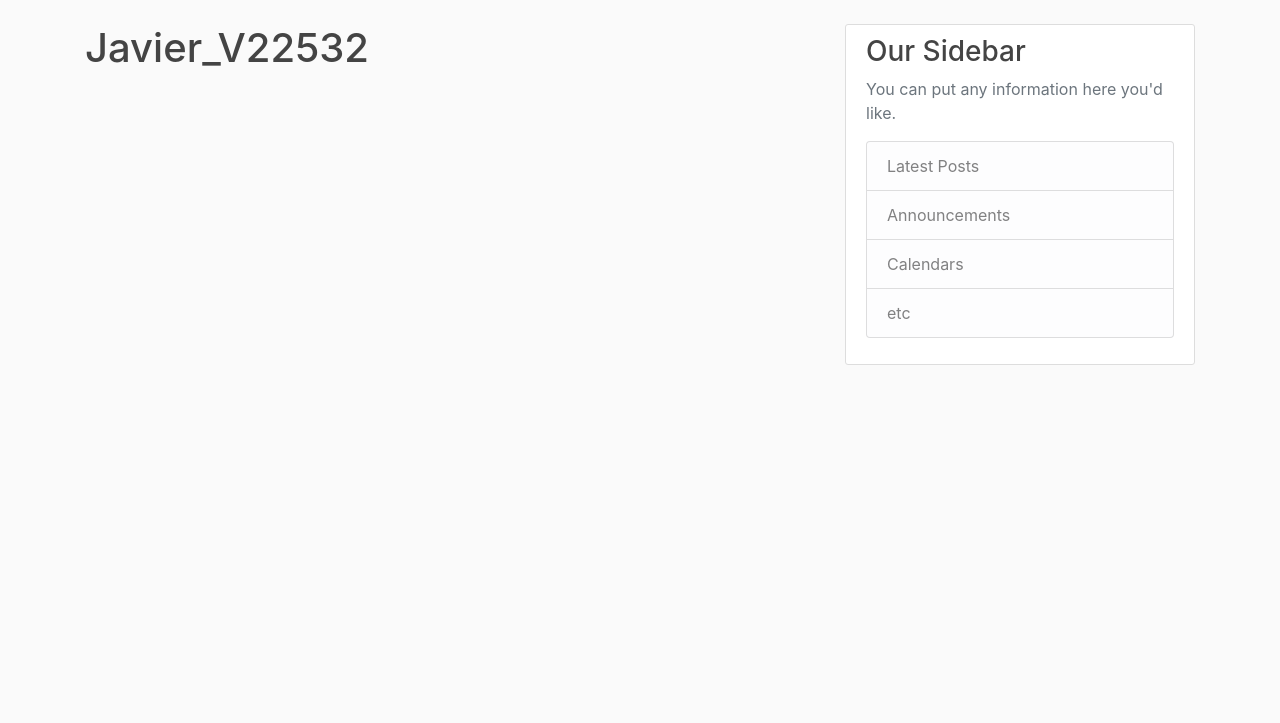
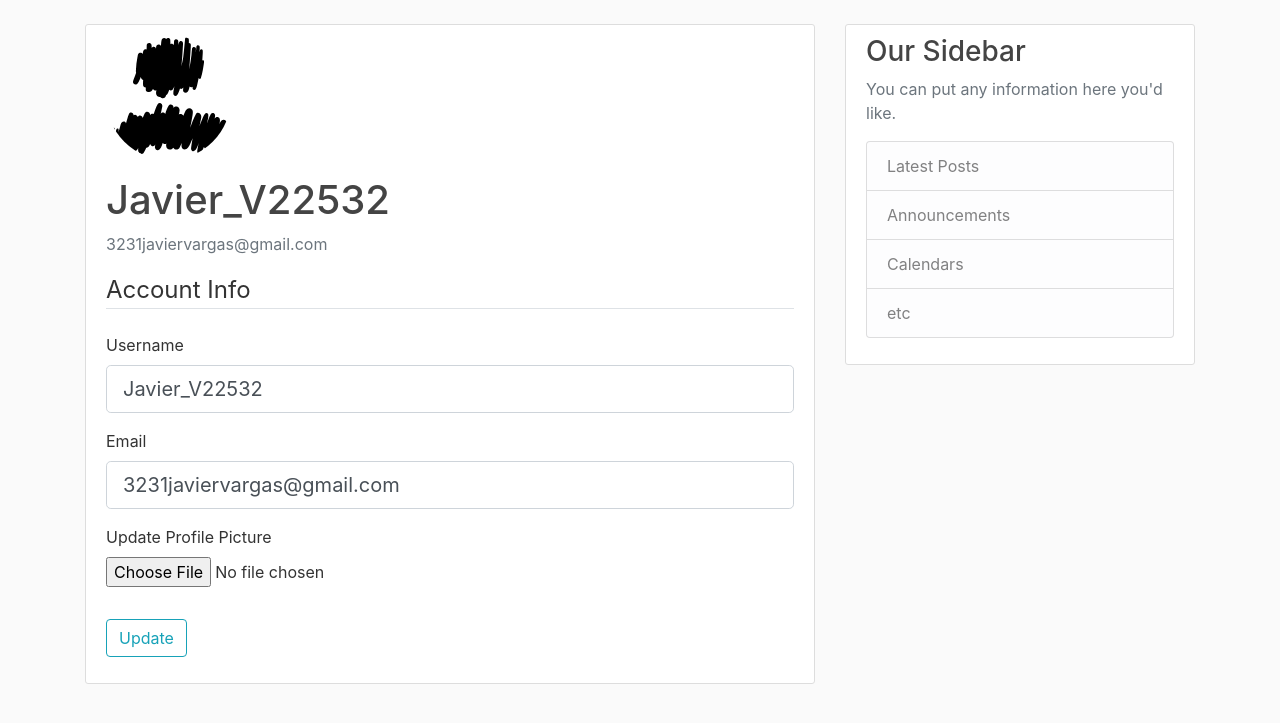
Before and after one commit to TheGoumble/Doobbile-App, a Flask app: page /account in a window 1280 px wide. Shown: the part 56-779 px from the top of the page. Run offline with Flask 2, Linux system fonts and the light colour scheme; a user stored in the database is signed in; some libraries are stand-ins or nearby versions.

Commit message:
creating account page with profile uploader

```diff
--- a/doobbile_app/forms.py
+++ b/doobbile_app/forms.py
@@ -1,27 +1,59 @@
 from flask_wtf import FlaskForm
+from flask_wtf.file import FileField, FileAllowed
+from flask_login import current_user
 from wtforms import StringField, PasswordField, SubmitField, BooleanField
 from wtforms.validators import DataRequired, Length, Email, EqualTo, ValidationError
 from doobbile_app.models import User
 
+
 class RegistrationForm(FlaskForm):
-    username = StringField("Username", validators=[DataRequired(), Length(min=2, max=20)])
-    email= StringField("Email", validators=[DataRequired(), Email()])
+    username = StringField("Username", validators=[
+                           DataRequired(), Length(min=2, max=20)])
+    email = StringField("Email", validators=[DataRequired(), Email()])
     password = PasswordField("Password", validators=[DataRequired()])
-    confirm_password = PasswordField("Confirm Password", validators=[DataRequired(), EqualTo("password")])
+    confirm_password = PasswordField("Confirm Password", validators=[
+                                     DataRequired(), EqualTo("password")])
     submit = SubmitField("Sign Up")
 
     def validate_username(self, username):
         user = User.query.filter_by(username=username.data).first()
         if user:
-            raise ValidationError('That Username is taken. Please choose another one')
+            raise ValidationError(
+                'That Username is taken. Please choose another one')
 
     def validate_email(self, email):
         user = User.query.filter_by(email=email.data).first()
         if user:
-            raise ValidationError('That email is taken. Please choose another one')
+            raise ValidationError(
+                'That email is taken. Please choose another one')
+
 
 class LoginForm(FlaskForm):
-    email= StringField("Email", validators=[DataRequired(), Email()])
+    email = StringField("Email", validators=[DataRequired(), Email()])
     password = PasswordField("Password", validators=[DataRequired()])
     remember = BooleanField("Remember Me")
     submit = SubmitField("Login")
+
+
+class UpdateAccountForm(FlaskForm):
+    username = StringField('Username',
+                           validators=[DataRequired(), Length(min=2, max=20)])
+    email = StringField('Email',
+                        validators=[DataRequired(), Email()])
+    picture = FileField("Update Profile Picture", validators=[
+                        FileAllowed(['jpg', 'png', 'svg'])])
+    submit = SubmitField('Update')
+
+    def validate_username(self, username):
+        if username.data != current_user.username:
+            user = User.query.filter_by(username=username.data).first()
+            if user:
+                raise ValidationError(
+                    'That username is taken. Please choose a different one.')
+
+    def validate_email(self, email):
+        if email.data != current_user.email:
+            user = User.query.filter_by(email=email.data).first()
+            if user:
+                raise ValidationError(
+                    'That email is taken. Please choose a different one.')
--- a/doobbile_app/models.py
+++ b/doobbile_app/models.py
@@ -13,7 +13,7 @@ class User(db.Model, UserMixin):
     username = db.Column(db.String(20), unique=True, nullable=False)
     email = db.Column(db.String(120), unique=True, nullable=False)
     image_file = db.Column(db.String(20), nullable=False,
-                           default='default.jpg')
+                           default='default.svg')
     password = db.Column(db.String(60), nullable=False)
     posts = db.relationship('Post', backref='author', lazy=True)
 
--- a/doobbile_app/routes.py
+++ b/doobbile_app/routes.py
@@ -1,8 +1,11 @@
+import os
+import secrets
 from flask import render_template, url_for, flash, redirect, request
 from doobbile_app import app, db, bcrypt
-from doobbile_app.forms import RegistrationForm, LoginForm
+from doobbile_app.forms import RegistrationForm, LoginForm, UpdateAccountForm
 from doobbile_app.models import User, Post
 from flask_login import login_user, current_user, logout_user, login_required
+from PIL import Image
 
 posts = [
     {
@@ -72,7 +75,38 @@ def logout():
     return redirect(url_for('home'))
 
 
-@app.route("/account")
+def save_picture(form_picture):
+    random_hex = secrets.token_hex(8)
+    _, f_ext = os.path.splitext(form_picture.filename)
+    picture_fn = random_hex + f_ext
+    picture_path = os.path.join(app.root_path, 'static/profile_pics', picture_fn)
+    form_picture.save(picture_path)
+
+    if f_ext == 'svg':
+        output_size = (125, 125)
+        i = Image.open(form_picture)
+        i.thumbnail(output_size)
+        i.save(picture_path)
+
+    return picture_fn
+
+
+@app.route("/account", methods=['GET', 'POST'])
 @login_required
 def account():
-   return render_template('account.html', title="Account")
+    form = UpdateAccountForm()
+    if form.validate_on_submit():
+        if form.picture.data:
+            picture_file = save_picture(form.picture.data)
+            current_user.image_file = picture_file
+        current_user.username = form.username.data
+        current_user.email = form.email.data
+        db.session.commit()
+        flash('Your account has been updated!', 'success')
+        return redirect(url_for('account'))
+    elif request.method == 'GET':
+        form.username.data = current_user.username
+        form.email.data = current_user.email
+    image_file = url_for('static', filename='profile_pics/' + current_user.image_file)
+    return render_template('account.html', title='Account',
+                           image_file=image_file, form=form)
--- a/doobbile_app/templates/account.html
+++ b/doobbile_app/templates/account.html
@@ -1,4 +1,59 @@
 {% extends "layout.html" %}
 {% block content %}
-<h1>{{ current_user.username }}</h1>
+<div class="content-section">
+    <div>
+        <img class="rounded-circle  account-img" src="{{ image_file }}">
+        <div class="media-body">
+            <h2 class="account-heading">{{ current_user.username}}</h2>
+            <p class="text-secondary">{{ current_user.email }}</p>
+        </div>
+    </div>
+
+        <form method="POST" action="" enctype="multipart/form-data">
+            {{ form.hidden_tag() }}
+            <fieldset class="form-group">
+                <legend class="border-bottom mb-4">Account Info</legend>
+                <div class="form-group">
+                    {{ form.username.label(class="form-control-label") }}
+
+                    {% if form.username.errors %}
+                        {{ form.username(class="form-control form-control-lg is-invalid") }}
+                        <div class="invalid-feedback">
+                            {% for error in form.username.errors %}
+                                <span>{{ error }}</span>
+                            {% endfor %}
+                        </div>
+                    {% else %}
+                        {{ form.username(class="form-control form-control-lg") }}
+                    {% endif %}
+                </div>
+                <div class="form-group">
+                    {{ form.email.label(class="form-control-label") }}
+                    {% if form.email.errors %}
+                        {{ form.email(class="form-control form-control-lg is-invalid") }}
+                        <div class="invalid-feedback">
+                            {% for error in form.email.errors %}
+                                <span>{{ error }}</span>
+                            {% endfor %}
+                        </div>
+                    {% else %}
+                        {{ form.email(class="form-control form-control-lg") }}
+                    {% endif %}
+                </div>
+                <div class="form-group">
+                    {{ form.picture.label() }}
+                    {{ form.picture(class='form-control-file') }}
+                    {% if form.picture.errors %}
+
+                        {% for error in form.picture.errors %}
+                        <span class="text-danger">{{ error }}</span></br>
+                        {% endfor %}
+                    {% endif %}
+                </div>
+            </fieldset>
+            <div class="form-group">
+                {{ form.submit(class="btn btn-outline-info") }}
+            </div>
+        </form>
+</div>
 {% endblock content %}
```
Also changed, not shown: doobbile_app/site.db, doobbile_app/static/profile_pics/58c0111d66304ef9.svg (added), doobbile_app/static/profile_pics/7cc073c5a3d29e7e.svg (added), doobbile_app/static/profile_pics/default.svg (added), doobbile_app/templates/layout.html (line endings or trailing spaces).
